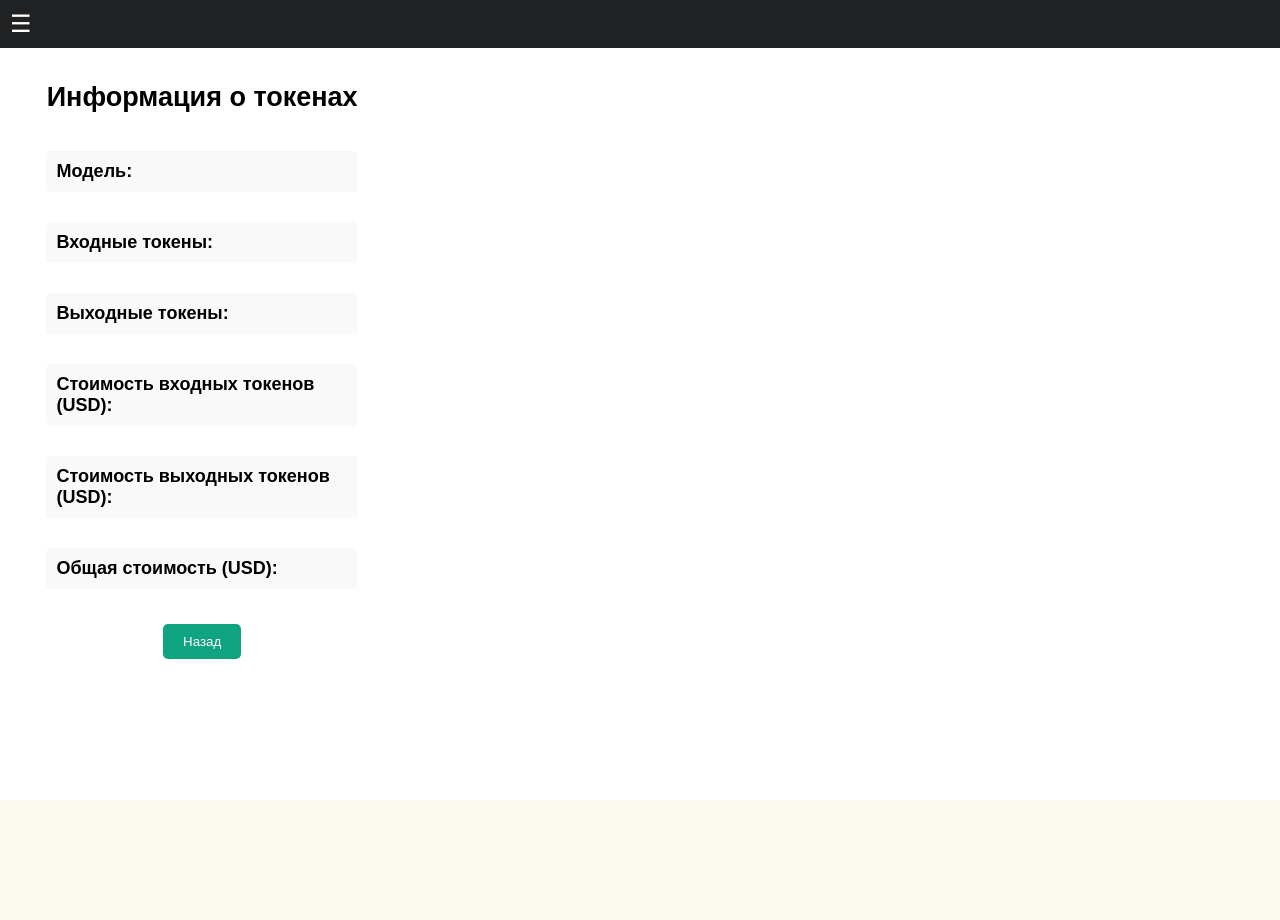
After one commit to Edvvard0/AI_manager, a FastAPI app: template app/templates/pages/token_info.html in a window 1280 px wide. The commit adds this page. Run offline with FastAPI, Linux system fonts and the light colour scheme; the template is opened without the code that fills it, so the values that code supplies are empty; parts of the project's set-up code (start-up, migrations or seed data) failed here and were passed over; some libraries are stand-ins or nearby versions.

Commit message:
update base template

```diff
--- a/app/main.py
+++ b/app/main.py
@@ -13,6 +13,7 @@ from app.config import settings
 from app.tasks.router import router as task_router
 from app.chat_gpt.router import router as gpt_router
 from app.pages.router import router as pages_router
+# from app.chat_gpt.file_router import router as file_router
 
 logging.basicConfig(level=logging.INFO, format="%(asctime)s - %(levelname)s - %(message)s")
 
@@ -40,6 +41,7 @@ app.mount("/static", StaticFiles(directory="app/static"), name="static")
 # Роутеры
 app.include_router(task_router)
 app.include_router(gpt_router)
+# app.include_router(file_router)
 app.include_router(pages_router)
 
 
--- a/app/templates/base.html
+++ b/app/templates/base.html
@@ -105,6 +105,23 @@
             font-size: 14px;
         }
 
+        .token-button {
+            padding: 10px 20px;
+            background-color: #6b7280;
+            color: white;
+            border: none;
+            border-radius: 5px;
+            cursor: pointer;
+            width: 90%;
+            margin: 20px auto;
+            display: block;
+            font-size: 14px;
+        }
+
+        .token-button:hover {
+            background-color: #4b5563;
+        }
+
         .modal {
             display: none;
             position: fixed;
@@ -160,6 +177,7 @@
         <!-- Чаты будут добавлены динамически -->
     </ul>
     <button class="new-chat-button" id="new-chat-button">Создать новый чат</button>
+    <button class="token-button" id="token-button">Токены</button>
 </div>
 <div class="modal" id="new-chat-modal">
     <div class="modal-content">
@@ -249,6 +267,13 @@
             }
         });
 
+        // Token button navigation
+        const tokenButton = document.getElementById('token-button');
+        if (!tokenButton) console.error('token-button not found in DOM');
+        tokenButton.addEventListener('click', () => {
+            window.location.href = '/pages/token_info';
+        });
+
         // Fetch chats from backend
         async function fetchChats(userId) {
             try {
--- /dev/null
+++ b/app/templates/pages/token_info.html
@@ -0,0 +1,59 @@
+<!DOCTYPE html>
+<html lang="ru">
+<head>
+    {% include 'base.html' %}
+    <style>
+        .token-info-container {
+            padding: 60px 20px;
+            display: flex;
+            flex-direction: column;
+            align-items: center;
+            height: 100vh;
+            overflow-y: auto;
+        }
+
+        .token-info-item {
+            margin: 15px 0;
+            padding: 10px;
+            background-color: #f9f9f9;
+            border-radius: 5px;
+            width: 80%;
+            max-width: 400px;
+            text-align: left;
+        }
+
+        .token-info-item span {
+            font-weight: bold;
+            margin-right: 10px;
+        }
+    </style>
+    {% block extra_head %}{% endblock %}
+</head>
+<body>
+    {% block content %}
+    <div class="token-info-container">
+        <h2>Информация о токенах</h2>
+        <div class="token-info-item">
+            <span>Модель:</span> {{ token_info.model }}
+        </div>
+        <div class="token-info-item">
+            <span>Входные токены:</span> {{ token_info.input_tokens }}
+        </div>
+        <div class="token-info-item">
+            <span>Выходные токены:</span> {{ token_info.output_tokens }}
+        </div>
+        <div class="token-info-item">
+            <span>Стоимость входных токенов (USD):</span> {{ token_info.input_cost_usd }}
+        </div>
+        <div class="token-info-item">
+            <span>Стоимость выходных токенов (USD):</span> {{ token_info.output_cost_usd }}
+        </div>
+        <div class="token-info-item">
+            <span>Общая стоимость (USD):</span> {{ token_info.total_cost_usd }}
+        </div>
+        <button onclick="window.location.href='/pages/'" style="padding: 10px 20px; background-color: #10a37f; color: white; border: none; border-radius: 5px; cursor: pointer; margin-top: 20px;">Назад</button>
+    </div>
+    {% endblock %}
+    {% block extra_scripts %}{% endblock %}
+</body>
+</html>
```
Also changed, not shown: app/chat_gpt/file_router.py (added, +85 -0 lines), app/chat_gpt/router.py (+33 -1 lines), app/chat_gpt/utils/utils_docx.py (added, +27 -0 lines), app/pages/router.py (+9 -0 lines).
